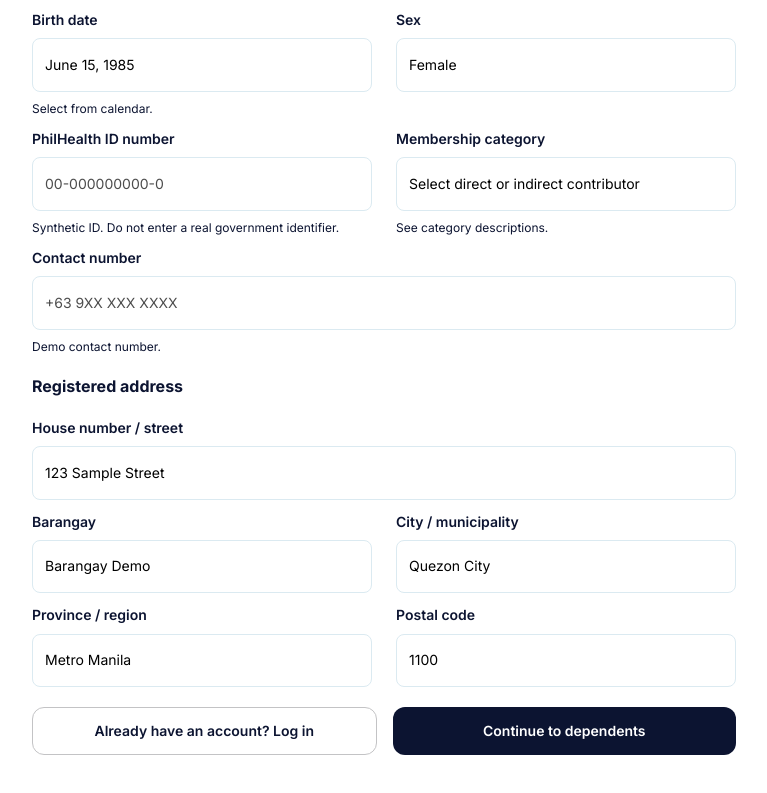
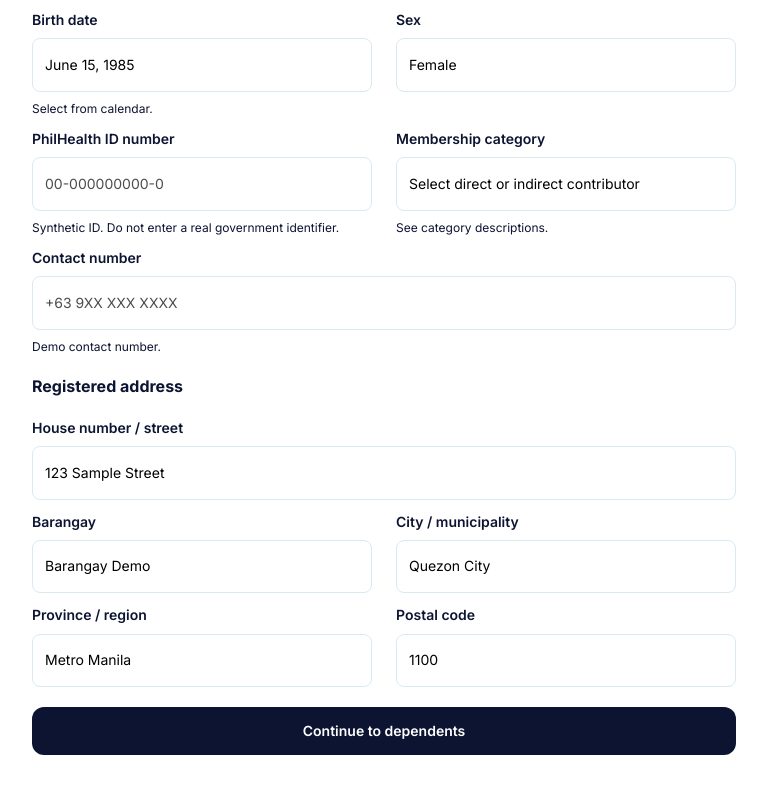
Before and after one commit to Eunice-13/TULAY, a Next.js app in the folder patient_mobile/: page /patient/register in a window 1280 px wide. Shown: the part 583-1376 px from the top of the page, without its empty margins (256-1023 px from the left). Built offline with nearby package versions, Linux system fonts and the light colour scheme.

Commit message:
Separate patient login and registration flows

```diff
--- a/patient_mobile/src/app/(auth)/register/page.tsx
+++ b/patient_mobile/src/app/(auth)/register/page.tsx
@@ -21,7 +21,7 @@ export default async function RegisterPage({ searchParams }: { searchParams: Sea
   return (
     <AppShell menuHref="/menu">
       <PageContent gap="gap-5">
-        <BackLink href="/login" size="sm" tone="primary" />
+        <BackLink href="/" size="sm" tone="primary" />
         <FormHeading>Create your account</FormHeading>
         <RegistrationForm birthDateLabel={birthDateLabel} categoryLabel={categoryLabel} />
       </PageContent>
--- a/patient_mobile/src/features/auth/LoginForm.tsx
+++ b/patient_mobile/src/features/auth/LoginForm.tsx
@@ -11,7 +11,7 @@ export function LoginForm() {
 
   function handleSubmit(event: FormEvent<HTMLFormElement>) {
     event.preventDefault();
-    router.push("/register");
+    router.push("/dashboard");
   }
 
   return (
@@ -42,7 +42,7 @@ export function LoginForm() {
           placeholder="00-000000000-0"
         />
       </div>
-      <Button type="submit">Create a TULAY Account</Button>
+      <Button type="submit">Log in</Button>
     </form>
   );
 }
--- a/patient_mobile/src/features/registration/RegistrationForm.tsx
+++ b/patient_mobile/src/features/registration/RegistrationForm.tsx
@@ -2,7 +2,7 @@
 
 import { useRouter } from "next/navigation";
 import type { FormEvent } from "react";
-import { Button, ButtonLink } from "@/components/ui/Button";
+import { Button } from "@/components/ui/Button";
 import { LinkField, TextField } from "@/components/ui/TextField";
 
 type RegistrationFormProps = {
@@ -101,11 +101,8 @@ export function RegistrationForm({ birthDateLabel, categoryLabel }: Registration
         </div>
       </fieldset>
 
-      <div className="flex w-full flex-col gap-5 md:flex-row-reverse md:gap-4">
+      <div className="flex w-full flex-col gap-5">
         <Button type="submit">Continue to dependents</Button>
-        <ButtonLink href="/login" variant="ghost">
-          Already have an account? Log in
-        </ButtonLink>
       </div>
     </form>
   );
```
